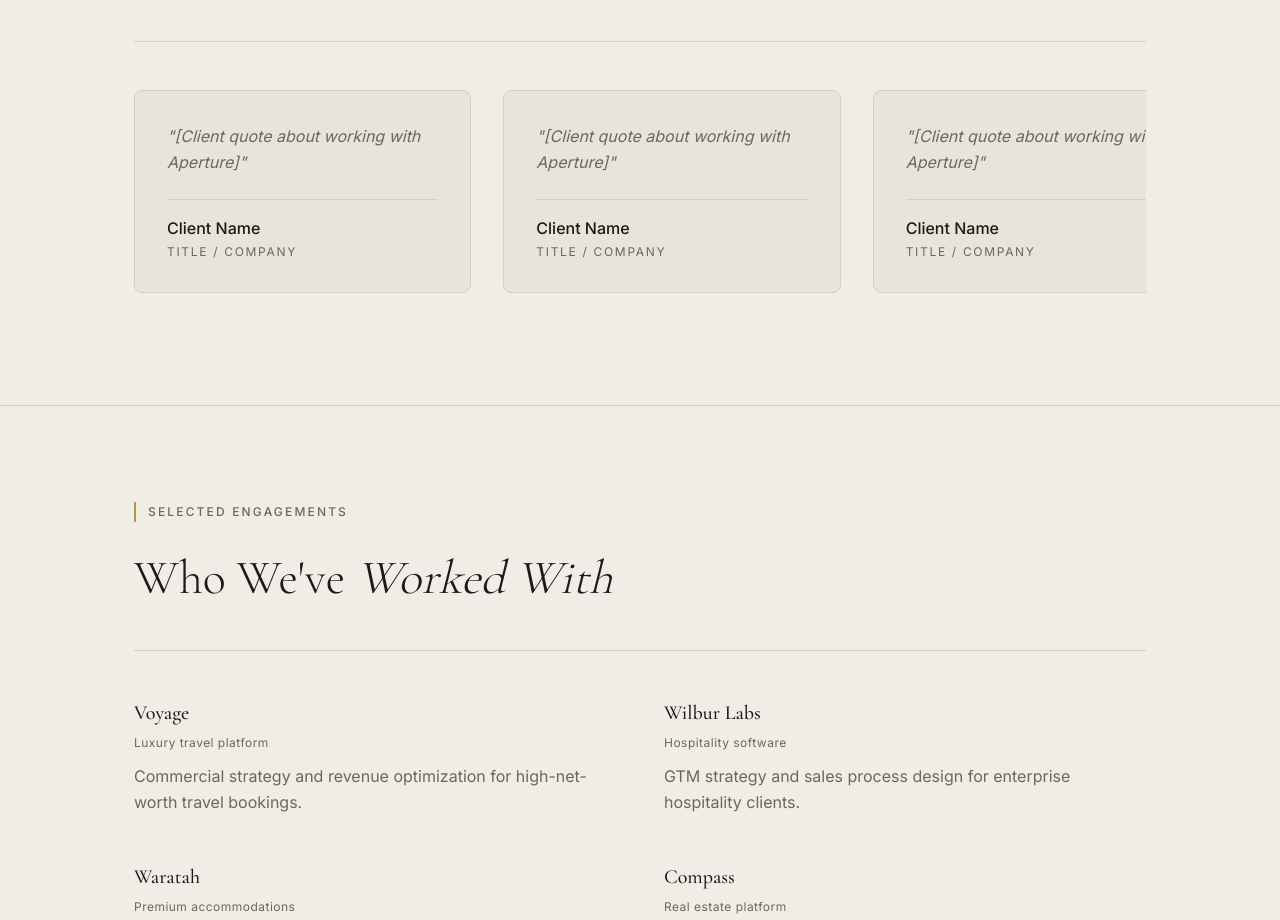
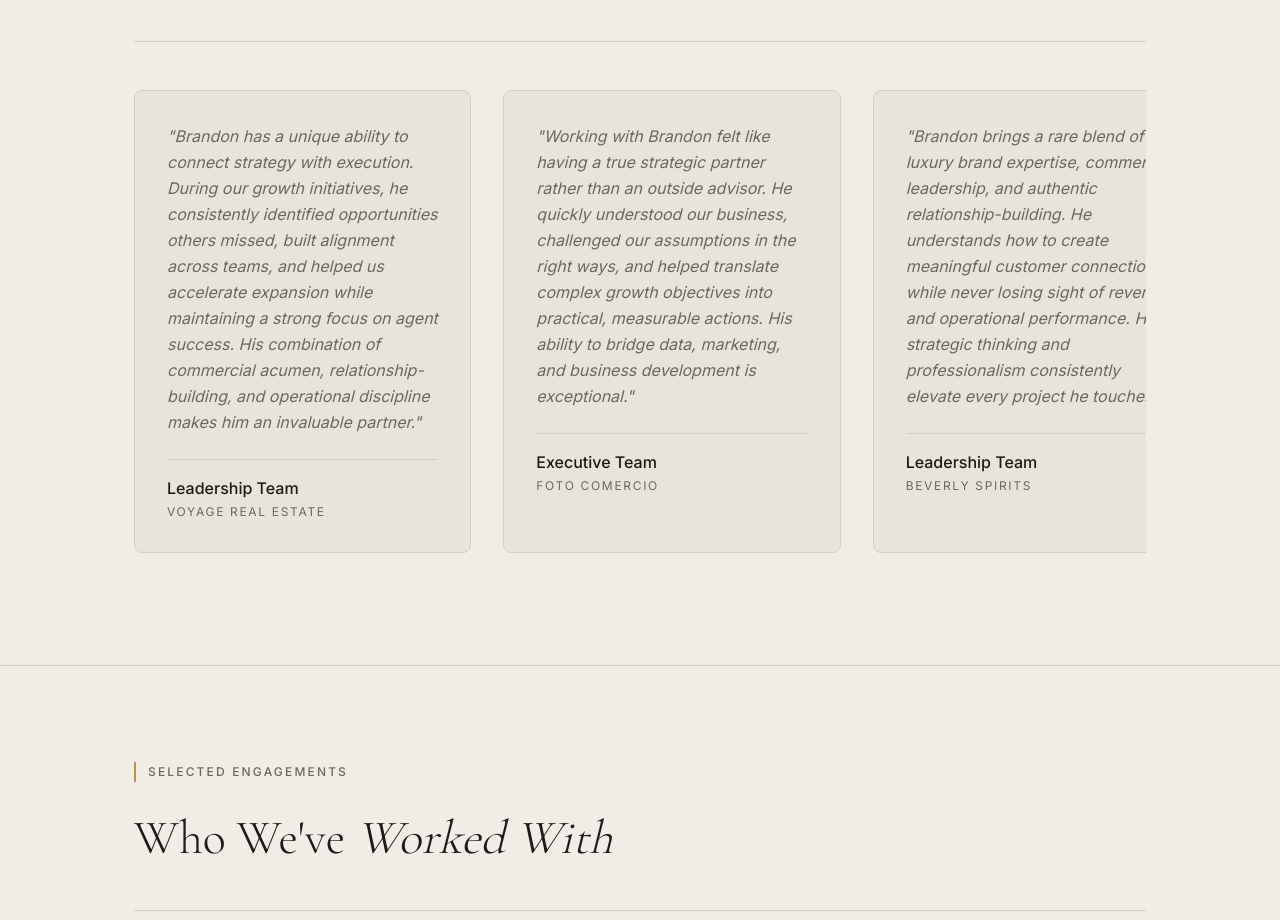
Before and after one commit to letsnavigatebmw/aperture-hospitality, a Next.js app: page / in a window 1280 px wide. Shown: the part 2726-3646 px from the top of the page. Built offline with nearby package versions, Linux system fonts and the light colour scheme.

Commit message:
Add real client testimonials from Voyage Real Estate, Foto Comercio, and Beverly Spirits

```diff
--- a/components/Testimonials.tsx
+++ b/components/Testimonials.tsx
@@ -1,19 +1,19 @@
 export default function Testimonials() {
   const testimonials = [
     {
-      quote: '[Client quote about working with Aperture]',
-      author: 'Client Name',
-      title: 'Title / Company',
+      quote: 'Brandon has a unique ability to connect strategy with execution. During our growth initiatives, he consistently identified opportunities others missed, built alignment across teams, and helped us accelerate expansion while maintaining a strong focus on agent success. His combination of commercial acumen, relationship-building, and operational discipline makes him an invaluable partner.',
+      author: 'Leadership Team',
+      title: 'Voyage Real Estate',
     },
     {
-      quote: '[Client quote about working with Aperture]',
-      author: 'Client Name',
-      title: 'Title / Company',
+      quote: 'Working with Brandon felt like having a true strategic partner rather than an outside advisor. He quickly understood our business, challenged our assumptions in the right ways, and helped translate complex growth objectives into practical, measurable actions. His ability to bridge data, marketing, and business development is exceptional.',
+      author: 'Executive Team',
+      title: 'Foto Comercio',
     },
     {
-      quote: '[Client quote about working with Aperture]',
-      author: 'Client Name',
-      title: 'Title / Company',
+      quote: 'Brandon brings a rare blend of luxury brand expertise, commercial leadership, and authentic relationship-building. He understands how to create meaningful customer connections while never losing sight of revenue and operational performance. His strategic thinking and professionalism consistently elevate every project he touches.',
+      author: 'Leadership Team',
+      title: 'Beverly Spirits',
     },
   ]
 
```
